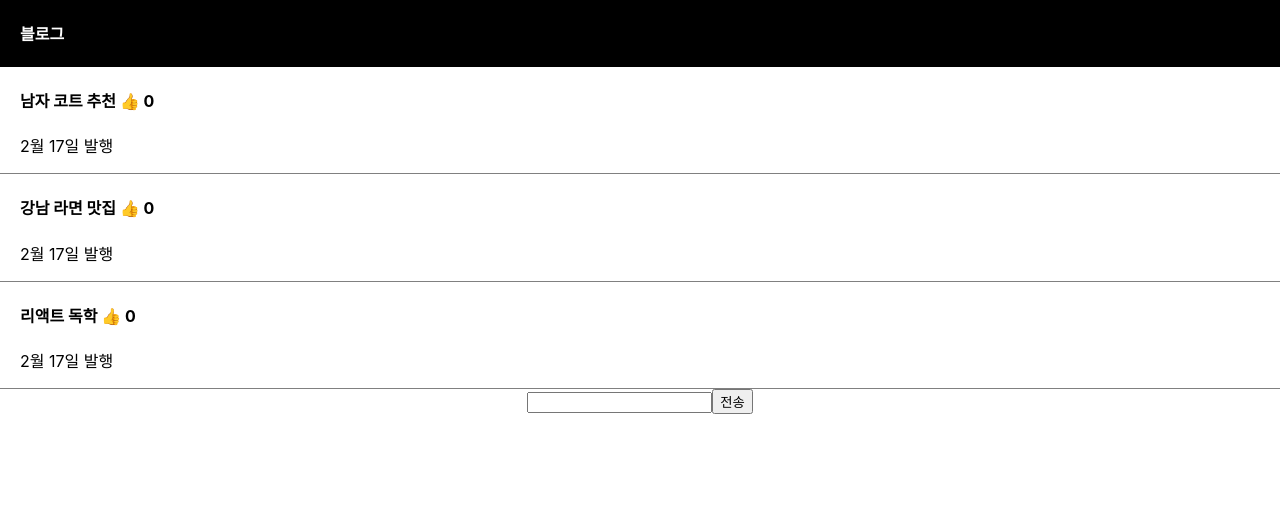
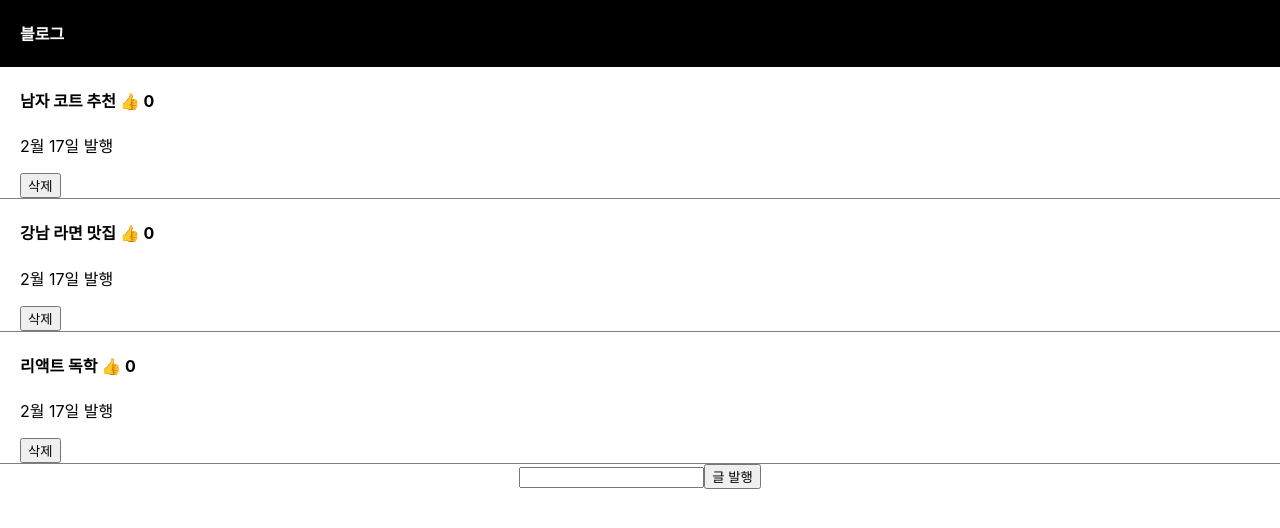
Before and after one commit to kimhsr/react-sample-blog, a React (Create React App) app: page / in a window 1280 px wide. Shown: the top 528 px of the page. Built offline with nearby package versions, Linux system fonts and the light colour scheme.

Commit message:
글 발행, 글 삭제 버튼 구현

```diff
--- a/src/App.js
+++ b/src/App.js
@@ -6,8 +6,8 @@ import { useState } from 'react';
 
 function App() {
 
-  let [title, titleChange] = useState(['남자 코트 추천', '강남 라면 맛집', '리액트 독학']);
-  let [like, likeChange] = useState([0, 0, 0]);
+  let [title, setTitle] = useState(['남자 코트 추천', '강남 라면 맛집', '리액트 독학']);
+  let [like, setLike] = useState([0, 0, 0]);
   let [modal, setModal] = useState(false);
   let [titleState, setTitleState] = useState(0);
   let [inputValue, setInputValue] = useState('');
@@ -15,7 +15,7 @@ function App() {
   function titleEvent() {
     let titleCopy = [...title];
     titleCopy[0] = '여자 코트 추천';
-    titleChange(titleCopy);
+    setTitle(titleCopy);
   }
 
   return (
@@ -34,9 +34,14 @@ function App() {
                   e.stopPropagation();
                   let likeCopy = [...like];
                   likeCopy[i] = likeCopy[i] + 1;
-                  likeChange(likeCopy);
+                  setLike(likeCopy);
                 }}> 👍</span> {like[i]}</h4>
               <p>2월 17일 발행</p>
+              <button onClick={() => {
+                let titleCopy = [...title];
+                titleCopy.splice(i, 1);
+                setTitle(titleCopy);
+              }}>삭제</button>
             </div>
           )
         })
@@ -44,10 +49,13 @@ function App() {
 
       <input onChange={(e) => {
         setInputValue(e.target.value);
-        console.log(inputValue)
       }} />
 
-      <button>전송</button>
+      <button onClick={(e) => {
+        let titleCopy = [...title];
+        titleCopy.unshift(inputValue);
+        setTitle(titleCopy);
+      }}>글 발행</button>
 
       {
         modal === true
```
